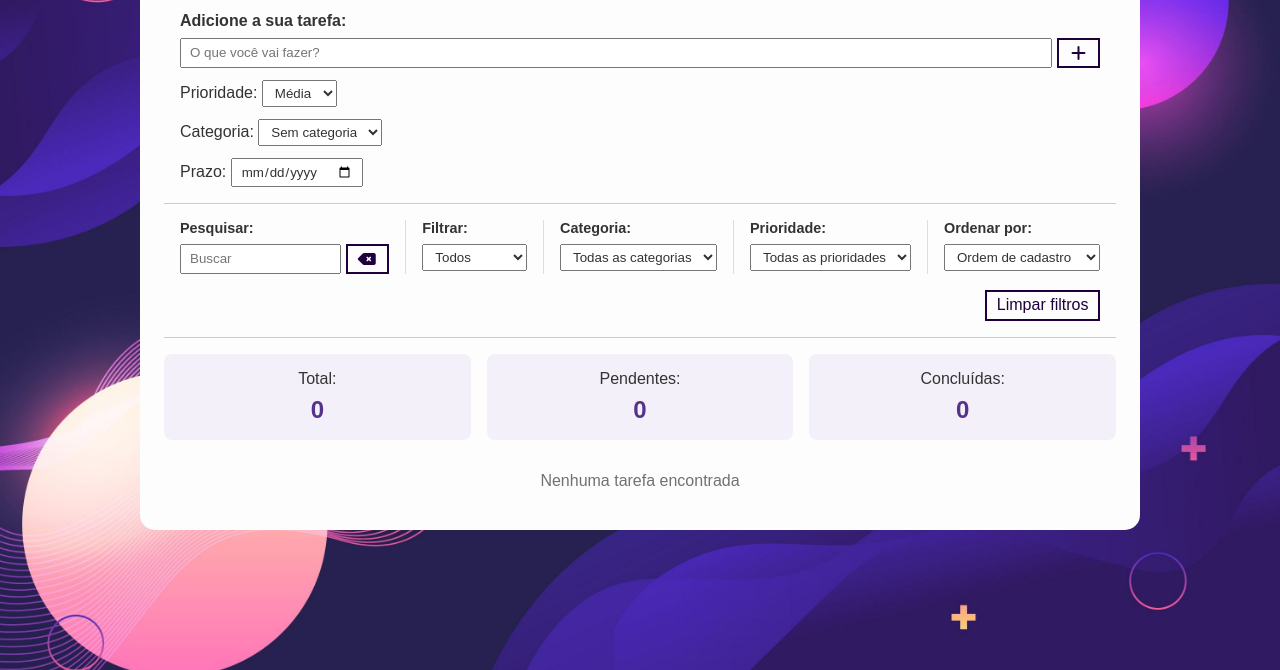
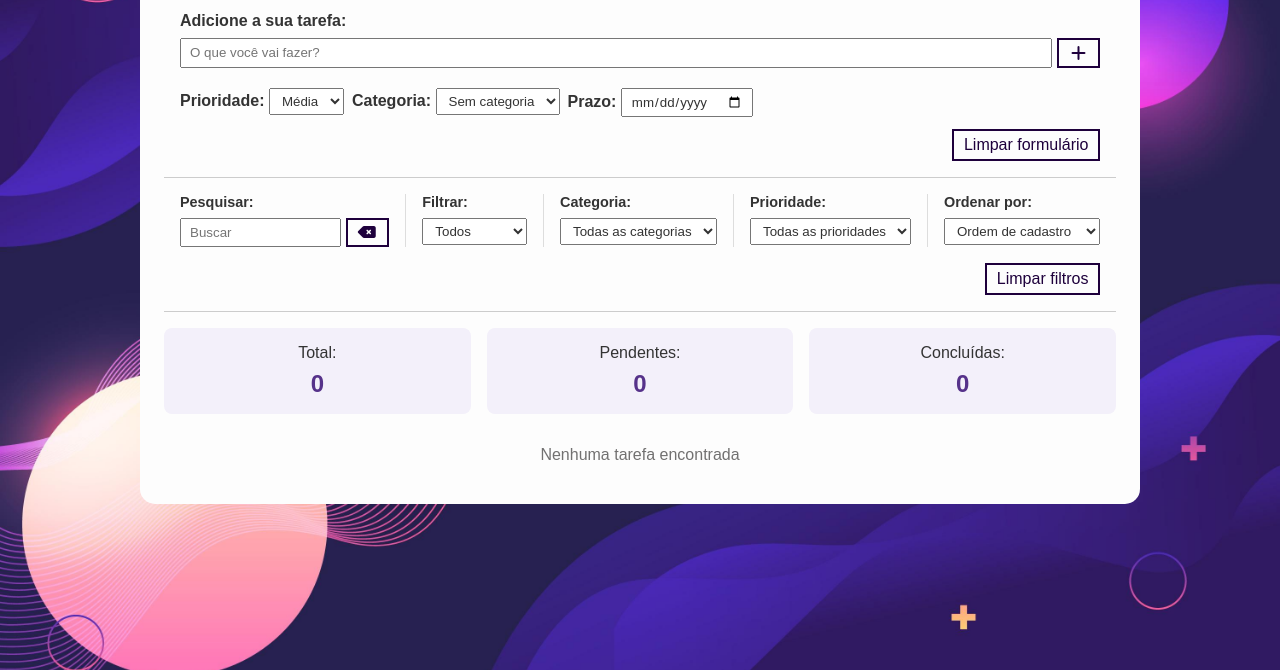
Before and after one commit to annielemarinho/to-do-list, a plain HTML site: page index.html in a window 1280 px wide. Shown: the part 130-800 px from the top of the page. Drawn offline with Linux system fonts and the light colour scheme.

Commit message:
Adiciona limpeza do formulario e reorganiza campos de tarefas

```diff
--- a/css/styles.css
+++ b/css/styles.css
@@ -88,6 +88,26 @@ input, select {
 .form-control input {
     flex: 1;
     margin-right: 0.3rem;
+}
+
+.task-details {
+    display: flex;
+    gap: 0.5rem;
+    flex-wrap: wrap;
+    margin-top: 0.5rem;
+}
+
+.task-details label {
+    font-weight: bold;
+}
+
+#task-form-actions {
+    display: flex;
+    justify-content: flex-end;
+}
+
+#clear-task-form-btn {
+    margin-top: 0.75rem;
 }
 
 #cancel-edit-btn {
@@ -309,3 +329,9 @@ input, select {
     margin-top: 0.5rem;
     color: #56328a;
 }
+
+@media (max-width: 600px) {
+    .task-details {
+        flex-direction: column;
+    }
+}
--- a/index.html
+++ b/index.html
@@ -25,6 +25,7 @@
                     <i class="fa-solid fa-plus"></i>
                 </button>
             </div>
+            <div class="task-details">
                 <div class="priority-control">
                     <label for="todo-priority">Prioridade:</label>
                     <select id="todo-priority">
@@ -45,6 +46,10 @@
                 <div class="deadline-control">
                     <label for="todo-deadline">Prazo:</label>
                     <input type="date" id="todo-deadline">
+                </div>
+            </div>
+            <div id="task-form-actions">
+                <button type="button" id="clear-task-form-btn">Limpar formulário</button>
             </div>
         </form>
         <form id="edit-form" class="hide">
--- a/js/scripts.js
+++ b/js/scripts.js
@@ -25,6 +25,7 @@ const totalCount = document.querySelector("#total-count");
 const pendingCount = document.querySelector("#pending-count");
 const completedCount = document.querySelector("#completed-count");
 const sortSelect = document.querySelector("#sort-select");
+const clearTaskFormBtn = document.querySelector("#clear-task-form-btn");
 
 let editingTodoId;
 
@@ -284,6 +285,11 @@ clearFiltersBtn.addEventListener("click", () => {
     applyFilters();
 });
 
+clearTaskFormBtn.addEventListener("click", () => {
+    todoForm.reset();
+    todoInput.focus();
+});
+
 //LocalStorage
 const loadTodos = () => {
     const todos = getTodosLocalStorage();
```
Lines whose indentation alone changed are shown as unchanged.
